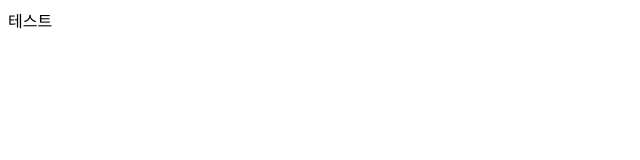
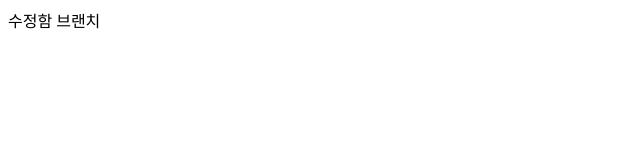
Before and after one commit to JinGyuGwak/GitInitTest, a plain HTML site: page index.html in a window 1280 px wide. Shown: the full height of the page, 0-640 px from the left. Drawn offline with Linux system fonts and the light colour scheme.

Commit message:
Revert "Revert "ssss""
This reverts commit b85543c232488c25b7b2026fa7b95e5422d527a5.

```diff
--- a/index.html
+++ b/index.html
@@ -7,7 +7,7 @@
     <title>난 다른 사람이야!</title>
 </head>
 <body>
-    테스트
+    수정함 브랜치
 
 </body>
 </html>
```
